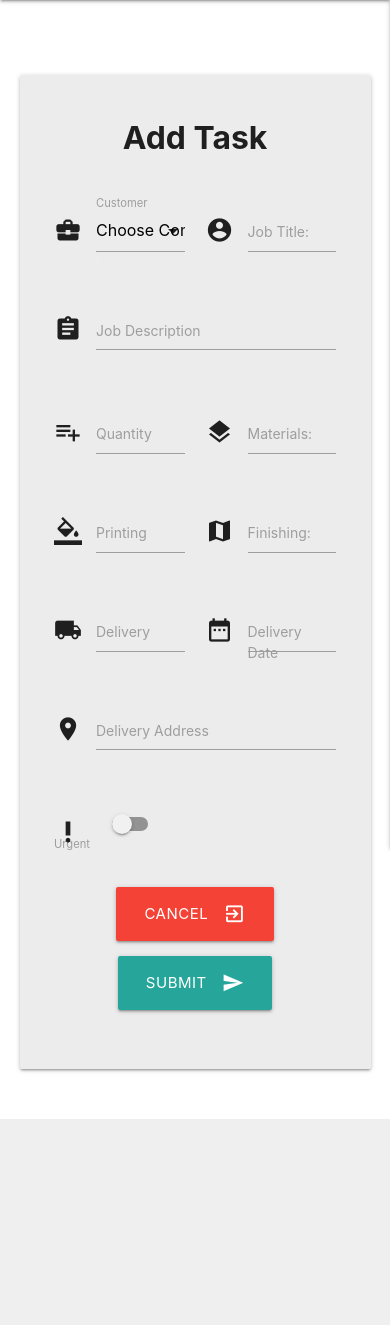
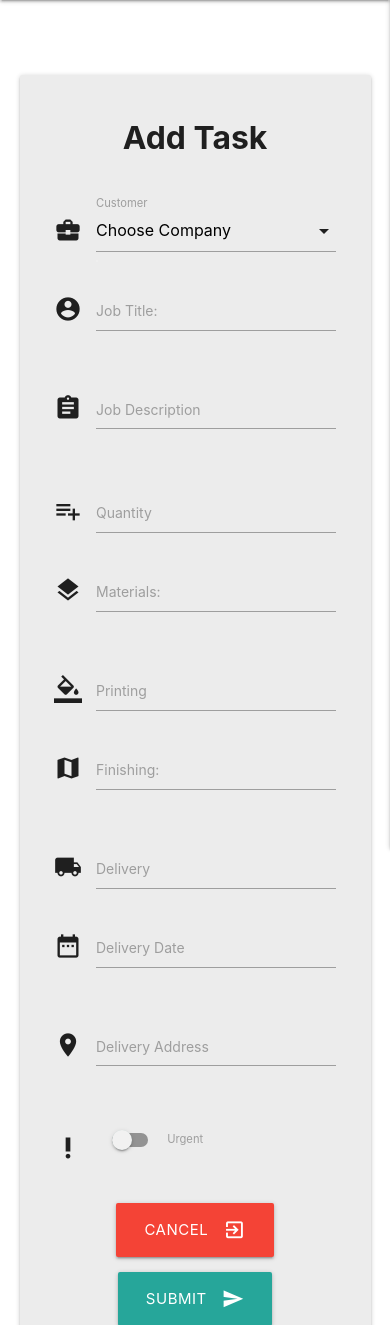
Before and after one commit to DuggyL/printcentre-workflowmanager-resubmission, a Flask app: page /add_task in a window 390 px wide. Shown: the part 56-1381 px from the top of the page. Before the commit the page ends 1175 px from the top, so only its background shows below. Run offline with Flask 2, Linux system fonts and the light colour scheme; data that the repository does not hold is empty; some libraries are stand-ins or nearby versions.

Commit message:
Improved mobile and small screen user experiences

```diff
--- a/workflowmanager/static/css/style.css
+++ b/workflowmanager/static/css/style.css
@@ -65,7 +65,7 @@ span {
 
 .task-company {
     font-weight: 900;
-    font-size: 24px;
+    font-size: 20px;
 }
 
 .task-title {
@@ -75,5 +75,5 @@ span {
 
 .task-icons {
     position: relative;
-    top: 3px
+    top: 6px
 }
--- a/workflowmanager/static/js/script.js
+++ b/workflowmanager/static/js/script.js
@@ -1,4 +1,5 @@
 $(document).ready(function(){
+    $('.modal').modal();
     $(".sidenav").sidenav({edge: "right"});
     $('.collapsible').collapsible();
     $('.tooltipped').tooltip();
--- a/workflowmanager/templates/add_task.html
+++ b/workflowmanager/templates/add_task.html
@@ -6,7 +6,7 @@
         <form class="col s12" method="POST" action="{{ url_for('add_task') }}">
             <!-- Company and customer name fields -->
             <div class="row">
-                <div class="input-field col s6">
+                <div class="input-field col s12 m6">
                     <i class="material-icons prefix">business_center</i>
                     <select id="company_name" name="company_name" class="validate" required>
                         <option disabled selected>Choose Company</option>
@@ -16,7 +16,7 @@
                     </select>
                     <label for="company_name">Customer</label>
                 </div>
-                <div class="input-field col s6">
+                <div class="input-field col s12 m6">
                     <i class="material-icons prefix">account_circle</i>
                     <input id="job_title" name="job_title"
                         minlength="5" maxlength="30" type="text" class="validate" required>
@@ -25,7 +25,7 @@
             </div>
             <!-- Job description fields -->
             <div class="row">
-                <div class="input-field col s12">
+                <div class="input-field col s12 m12">
                     <i class="material-icons prefix">assignment</i>
                     <textarea id="job_description" name="job_description" class="materialize-textarea"
                         minlength="5" maxlength="100" required></textarea>
@@ -34,13 +34,13 @@
             </div>
             <!-- Quantity and materials fields -->
             <div class="row">
-                <div class="input-field col s6">
+                <div class="input-field col s12 m6">
                     <i class="material-icons prefix">playlist_add</i>
                     <input id="quantity" name="quantity" pattern="^[0-9]{1,10}$"
                         minlength="1" maxlength="10" type="text" class="validate" required>
                     <label for="quantity">Quantity</label>
                  </div>
-                <div class="input-field col s6">
+                <div class="input-field col s12 m6">
                     <i class="material-icons prefix">layers</i>
                     <input id="materials" name="materials"
                         minlength="3" maxlength="30" type="text" class="validate" required>
@@ -49,13 +49,13 @@
             </div>
             <!-- Printing and finishing fields -->
             <div class="row">
-                <div class="input-field col s6">
+                <div class="input-field col s12 m6">
                     <i class="material-icons prefix">format_color_fill</i>
                     <input id="printing" name="printing"
                         minlength="5" maxlength="30" type="text" class="validate" required>
                     <label for="printing">Printing</label>
                 </div>
-                <div class="input-field col s6">
+                <div class="input-field col s12 m6">
                     <i class="material-icons prefix">map</i>
                     <input id="finishing" name="finishing"
                         minlength="5" maxlength="30" type="text" class="validate" required>
@@ -64,13 +64,13 @@
             </div>
             <!-- Delivery method and delivery date fields -->
             <div class="row">
-                <div class="input-field col s6">
+                <div class="input-field col s12 m6">
                     <i class="material-icons prefix">local_shipping</i>
                     <input id="delivery" name="delivery"
                         minlength="5" maxlength="30" type="text" class="validate" required>
                     <label for="delivery">Delivery</label>
                 </div>
-                <div class="input-field col s6">
+                <div class="input-field col s12 m6">
                     <i class="material-icons prefix">date_range</i>
                     <input id="delivery_date" name="delivery_date" type="text" class="datepicker validate" required>
                     <label for="delivery_date">Delivery Date</label>
@@ -78,7 +78,7 @@
             </div>
             <!-- Delivery address fields -->
             <div class="row">
-                <div class="input-field col s12">
+                <div class="input-field col s12 m12">
                     <i class="material-icons prefix">room</i>
                     <textarea id="delivery_address" name="delivery_address" class="materialize-textarea"
                         minlength="5" maxlength="100" required></textarea>
@@ -87,7 +87,7 @@
             </div>
             <!-- Urgent switch -->
             <div class="row">
-                <div class="input-field col s6">
+                <div class="input-field col s12 m6">
                     <div class="switch">
                         <i class="material-icons prefix">priority_high</i>
                         <label for="urgent">
@@ -98,6 +98,7 @@
                     </div>
                 </div>
             </div>
+            <br>
             <!-- Submit and cancel buttons -->
             <div class="row">
                 <div class="col s12 center-align">
--- a/workflowmanager/templates/edit_customer.html
+++ b/workflowmanager/templates/edit_customer.html
@@ -1,11 +1,11 @@
 {% extends "base.html" %}
 {% block content %}
 
-{% for customer in customers %}
+    {% for customer in customers %}
     <div class="row card-panel">
-        <h4 class="center-align">Edit Customer</h4>
         <form class="col s12" method="POST" action="{{ url_for('edit_customer', customer_id=customer._id) }}">
             <!-- Company and customer name fields -->
+            <br>
             <div class="row">
                 <div class="input-field col s6">
                     <i class="material-icons prefix">business_center</i>
```
Also changed, not shown: workflowmanager/templates/add_customer.html (+6 -6 lines), workflowmanager/templates/customers.html (+15 -15 lines), workflowmanager/templates/tasks.html (+13 -3 lines).
